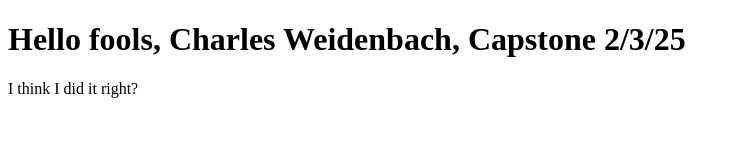
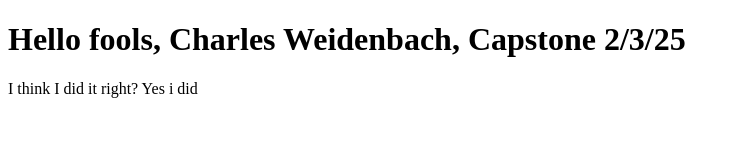
Before and after one commit to Charles-or-ie-3/the-percolation-periphery, a plain HTML site: page index.html in a window 1280 px wide. Shown: the whole page, without its empty margins (0-740 px from the left). Drawn offline with Linux system fonts and the light colour scheme.

Commit message:
added 1 line to index

```diff
--- a/index.html
+++ b/index.html
@@ -7,7 +7,7 @@
 </head>
 <h1>Hello fools, Charles Weidenbach, Capstone 2/3/25</h1>
 <body>
-    I think I did it right?
+    I think I did it right? Yes i did
 </body>
 
 </html>
```
